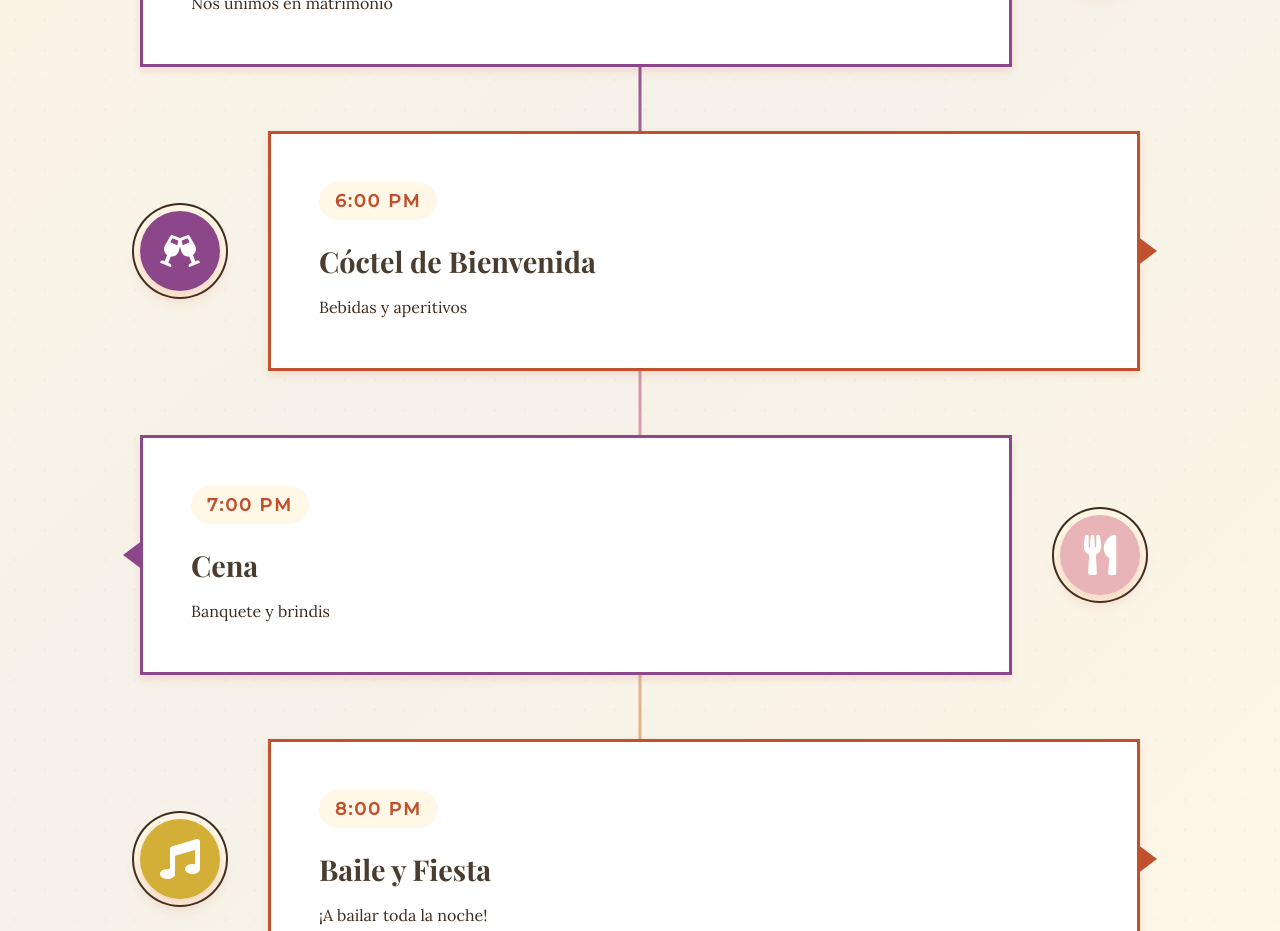
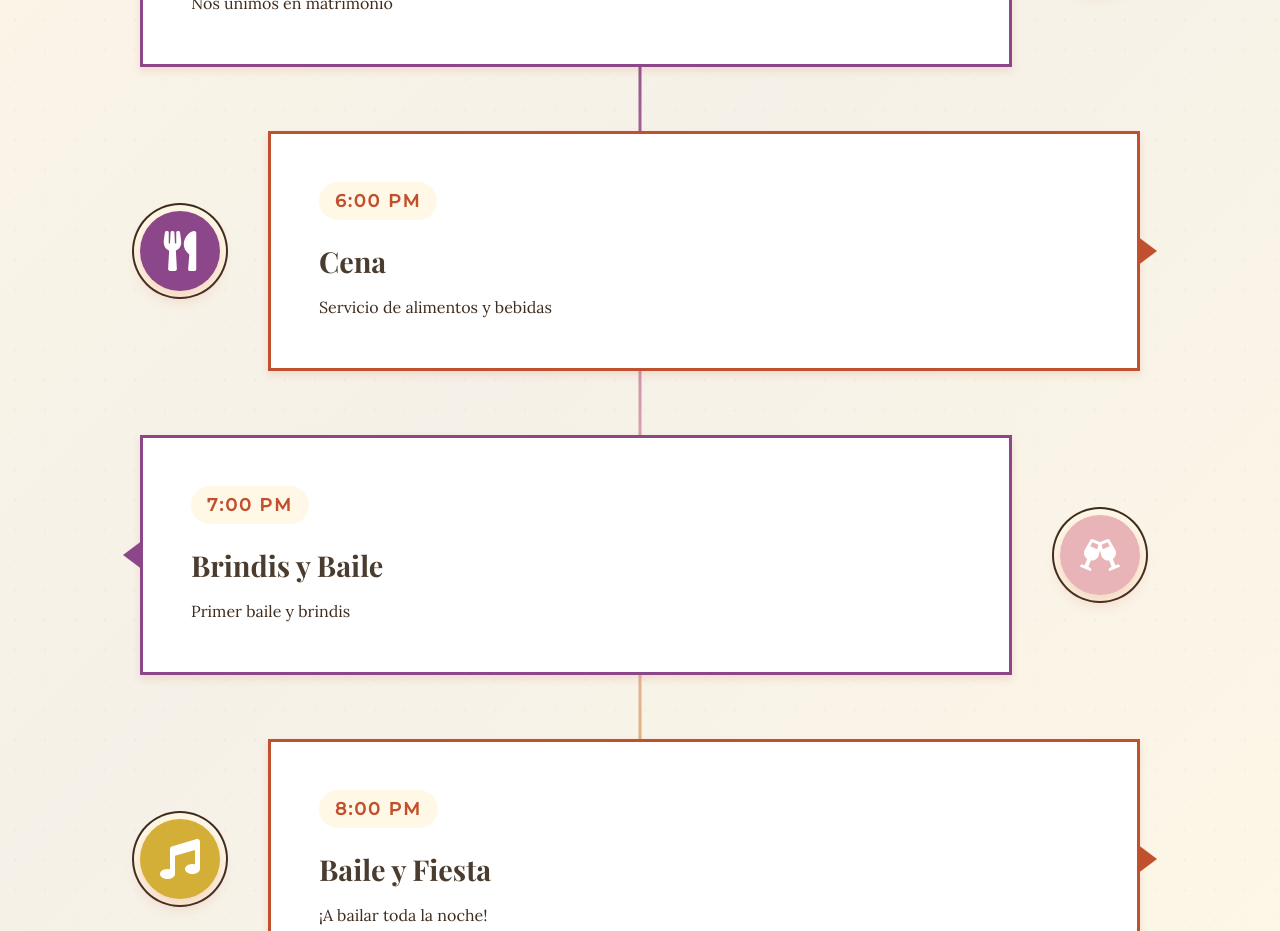
Before and after one commit to AlanLozz/michelleyjoshua, a React (Vite) app in the folder wedding-invitation/: page / in a window 1280 px wide. Shown: the part 2940-3871 px from the top of the page. Built offline with nearby package versions, Linux system fonts and the light colour scheme; no server answers.

Commit message:
fix: update event titles and descriptions in Timeline component

```diff
--- a/wedding-invitation/src/components/Timeline.jsx
+++ b/wedding-invitation/src/components/Timeline.jsx
@@ -23,17 +23,17 @@ const Timeline = () => {
     {
       id: 3,
       time: '6:00 PM',
-      title: 'Cóctel de Bienvenida',
-      description: 'Bebidas y aperitivos',
-      icon: FaGlassCheers,
+      title: 'Cena',
+      description: 'Servicio de alimentos y bebidas',
+      icon: FaUtensils,
       color: 'var(--color-secondary)'
     },
     {
       id: 4,
       time: '7:00 PM',
-      title: 'Cena',
-      description: 'Banquete y brindis',
-      icon: FaUtensils,
+      title: 'Brindis y Baile',
+      description: 'Primer baile y brindis',
+      icon: FaGlassCheers,
       color: 'var(--color-parroquia)'
     },
     {
```
